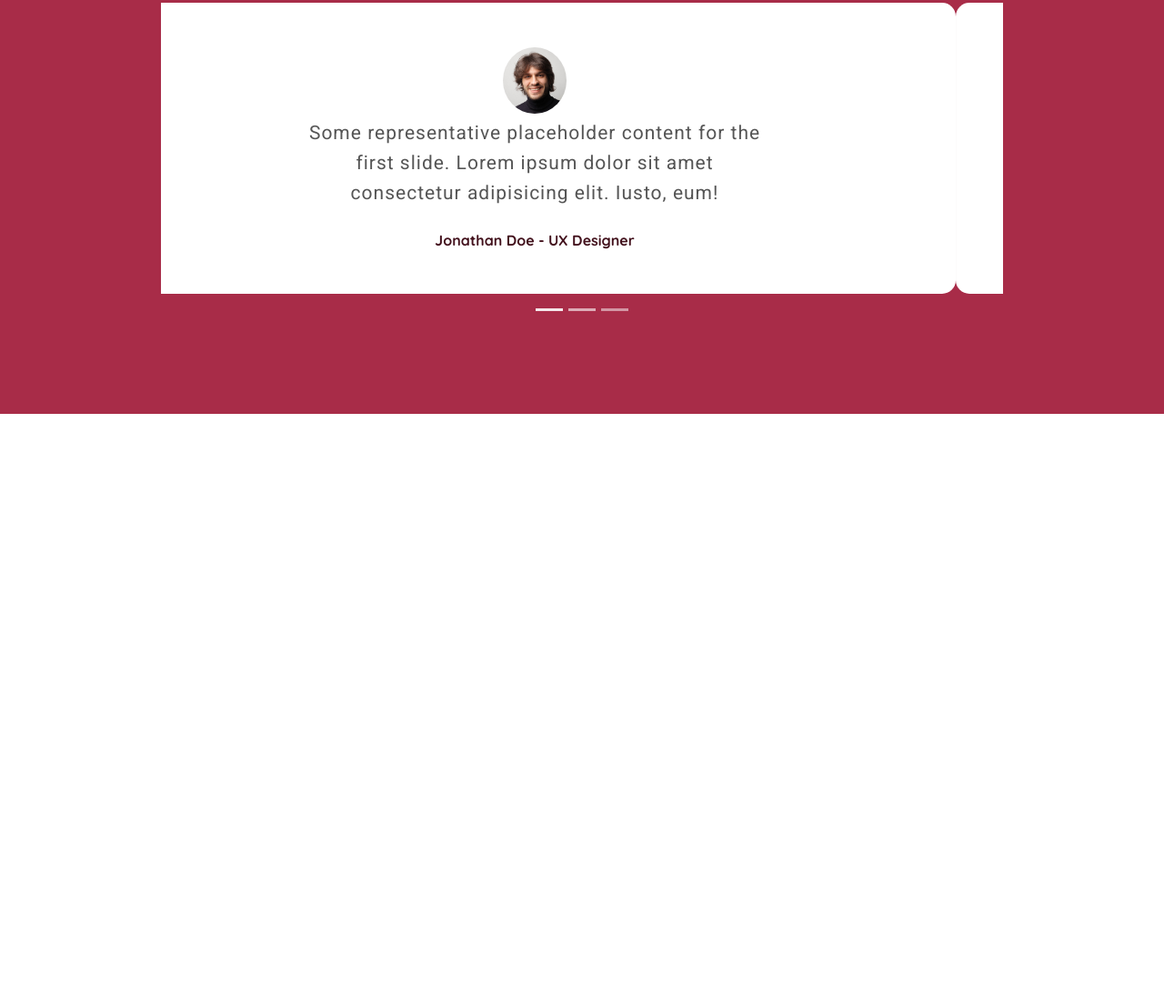
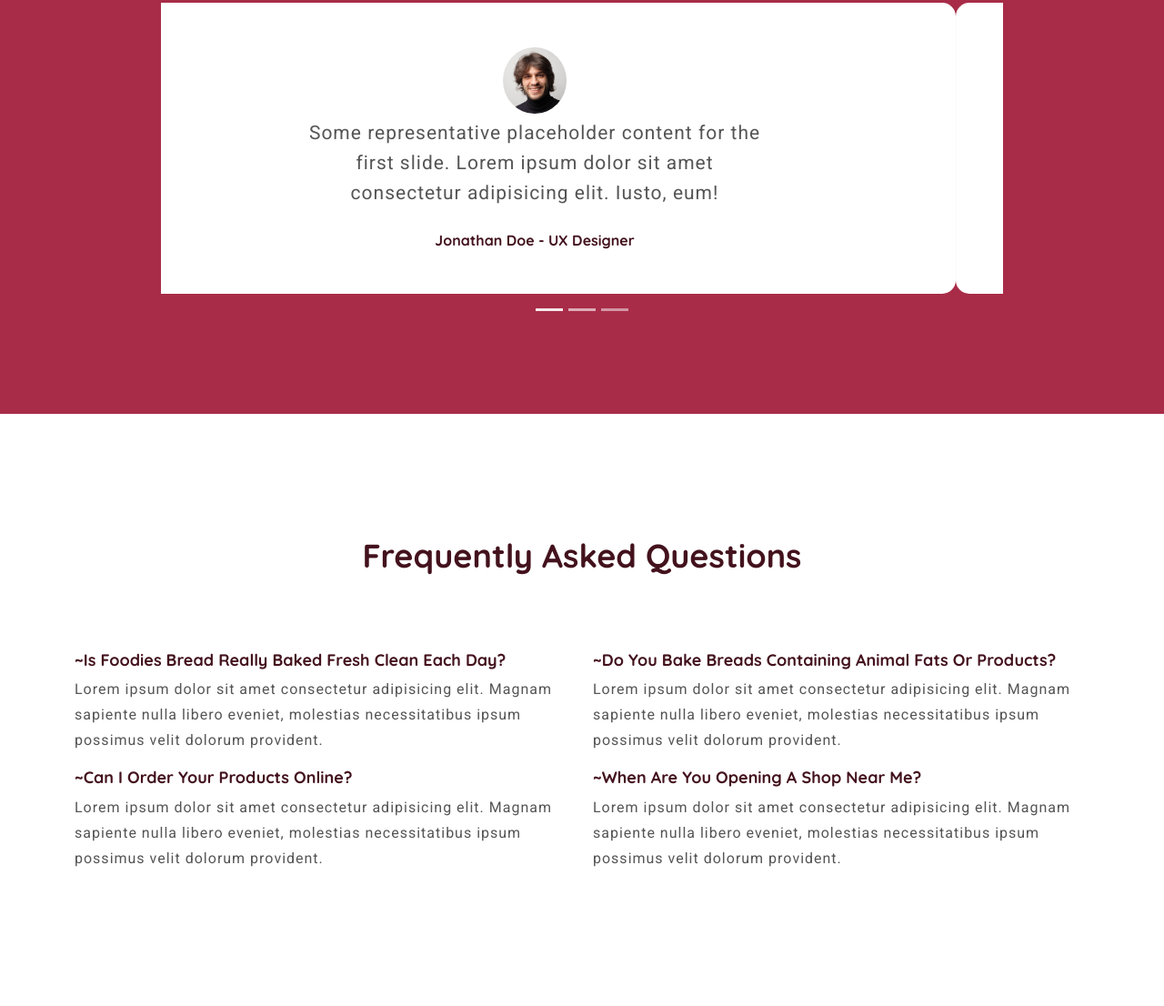
Before and after one commit to ankit-chauhan-codes/bootstrap-practice-two, a plain HTML site: page index.html in a window 1280 px wide. Shown: the part 3993-5099 px from the top of the page at 91% size. Before the commit the page ends 4448 px from the top, so only its background shows below. Drawn offline with nearby package versions, Linux system fonts and the light colour scheme.

Commit message:
added faq section

```diff
--- a/index.html
+++ b/index.html
@@ -259,14 +259,55 @@
                            consectetur adipisicing elit. Iusto, eum!</p>
                           <h5>Jonathan Doe - UX Designer</h5>
                    </div>
-                   </div>
-                 </div>
+                  </div>
+                </div>
+               </div>
+              </div>
+            </div>
+          </div>
+    </section>
+    <!-- testimonial section-->
+
+
+
+    <!-- faq section-->
+
+    <section id="faq">
+      <div class="faq wrapper">
+        <div class="container">
+          <div class="row">
+            <div class="col-sm-12">
+              <div class="text-center pb-4">
+                <h2>Frequently Asked Questions</h2>
+              </div>
+            </div>
+          </div>
+          <div class="row pt-5">
+            <div class="col-sm-6">
+              <h4><span>~</span>Is foodies bread really baked fresh clean each day?</h4>
+              <p>Lorem ipsum dolor sit amet consectetur adipisicing elit. Magnam sapiente nulla
+                 libero eveniet, molestias necessitatibus ipsum possimus velit dolorum provident.</p>
+            </div>
+            <div class="col-sm-6">
+              <h4><span>~</span>Do you bake breads containing animal fats or products?</h4>
+              <p>Lorem ipsum dolor sit amet consectetur adipisicing elit. Magnam sapiente nulla
+                 libero eveniet, molestias necessitatibus ipsum possimus velit dolorum provident.</p>
+            </div>
+            <div class="col-sm-6">
+              <h4><span>~</span>Can I order your products online?</h4>
+              <p>Lorem ipsum dolor sit amet consectetur adipisicing elit. Magnam sapiente nulla
+                 libero eveniet, molestias necessitatibus ipsum possimus velit dolorum provident.</p>
+            </div>
+            <div class="col-sm-6">
+              <h4><span>~</span>When are you opening a shop near me?</h4>
+              <p>Lorem ipsum dolor sit amet consectetur adipisicing elit. Magnam sapiente nulla
+                 libero eveniet, molestias necessitatibus ipsum possimus velit dolorum provident.</p>
             </div>
           </div>
         </div>
       </div>
     </section>
-    <!-- testimonial section-->
+    <!-- faq section-->
 
     <!-- js library -->
     <script src="https://cdn.jsdelivr.net/npm/@popperjs/core@2.9.2/dist/umd/popper.min.js"></script>
```
